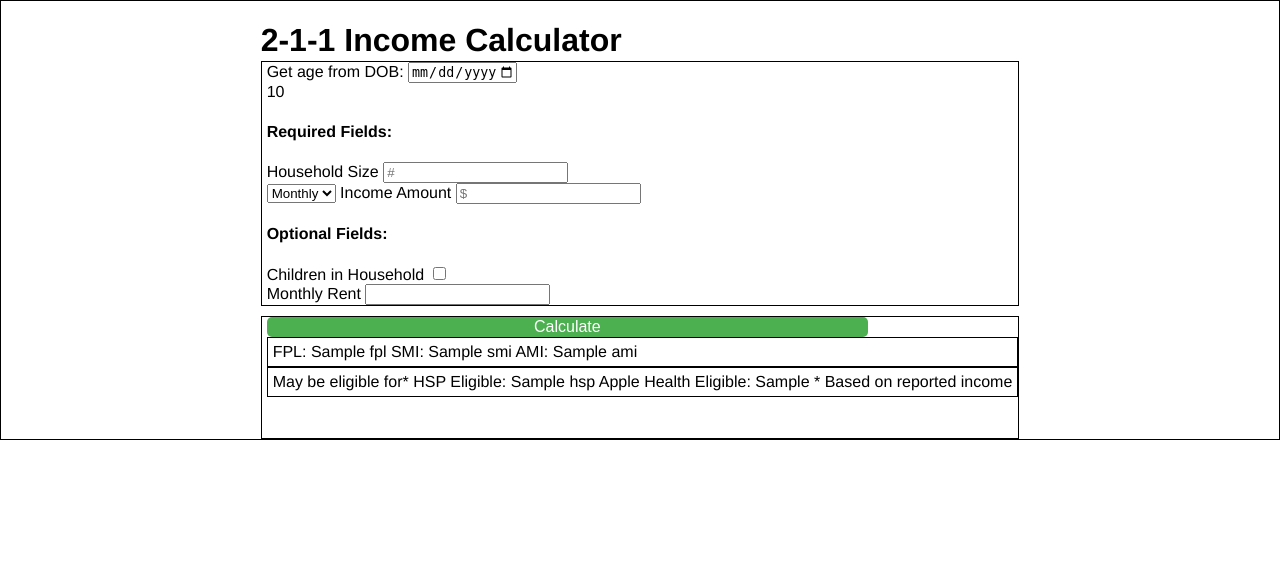
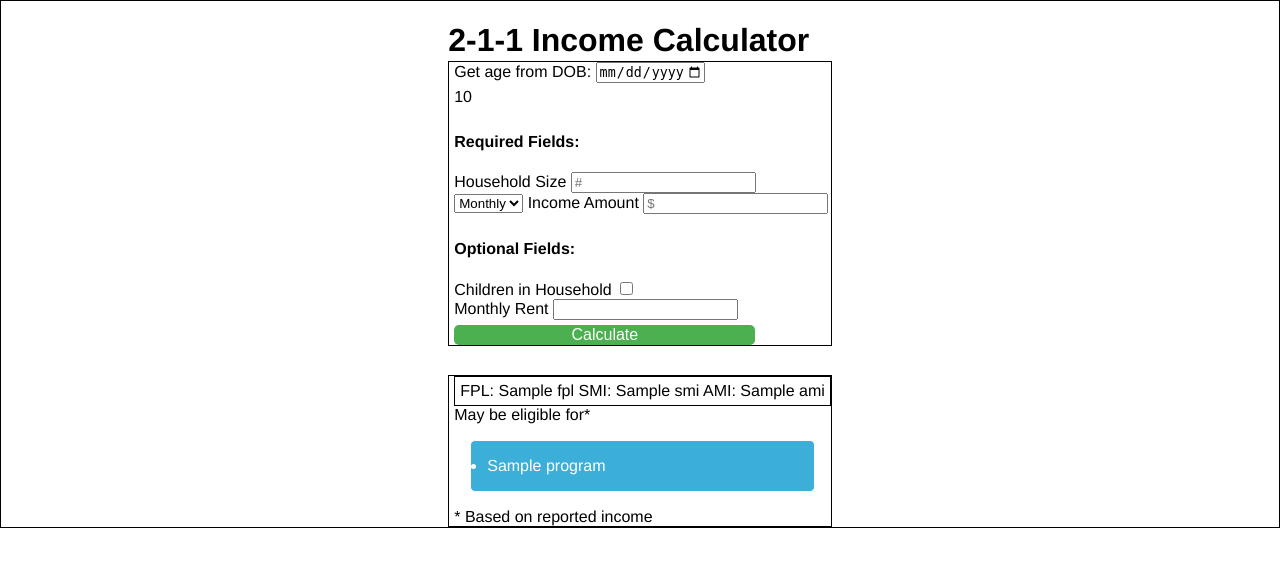
Before and after one commit to mark-hager/KC211-Income-calculator, a Flask app: template 2-1-1 Income Calculator/templates/app.html in a window 1280 px wide. Shown: the top 567 px of the page. Run offline with Flask 2, Linux system fonts and the light colour scheme; the template is opened without the code that fills it: values that come from a table or form of the project are taken from there, most other values are stand-ins (such as "Sample title", 1, 10 or a date in 2020).

Commit message:
now displays eligible programs programtically

```diff
--- a/2-1-1 Income Calculator/static/style.css
+++ b/2-1-1 Income Calculator/static/style.css
@@ -41,7 +41,7 @@ body {
     border-style: solid;
     border-width: 1px;
     padding-left: 5px;
-
+    row-gap: 5px;
   }
     /*
 
@@ -138,9 +138,13 @@ body {
     align-items: center;
   }
 
-  .program_eligibility {
+  .programs {
     border-style: solid;
     border-width: 1px;
-    padding: 5px;
+    background: rgba(15, 158, 206, 0.815);
+    padding: 1rem;
+    border-radius: 5px;
+    color: white;
+    margin: 1rem;
 
   }
--- a/2-1-1 Income Calculator/templates/app.html
+++ b/2-1-1 Income Calculator/templates/app.html
@@ -100,16 +100,20 @@
 
           </div>
 
+          <button class="calculate"
+              type="submit"
+              value="Calculate"
+              id="calc_btn">
+              Calculate
+          </button>
+
         </div>
+
+
 
       </form>
       <div class="results">
-          <button class="calculate"
-            type="submit"
-            value="Calculate"
-            id="calc_btn">
-            Calculate
-          </button>
+
         <div class="income_measures">
           FPL: {{ client.fpl }}
           SMI: {{ client.smi }}
@@ -120,9 +124,15 @@
 
           May be eligible for*
 
-          HSP Eligible: {{ eligibility.hsp }}
+          {% if eligibility.programs %}
+          <ul class="programs">
+              {% for program in eligibility.programs %}
+                  <li>{{ program }}</li>
+              {% endfor %}
+          </ul>
+          {% endif %}
 
-          Apple Health Eligible: {{ eligibility.apple_h }}
+
           * Based on reported income
 
         </div>
```
Also changed, not shown: 2-1-1 Income Calculator/program_eligibility.py (+7 -0 lines).
